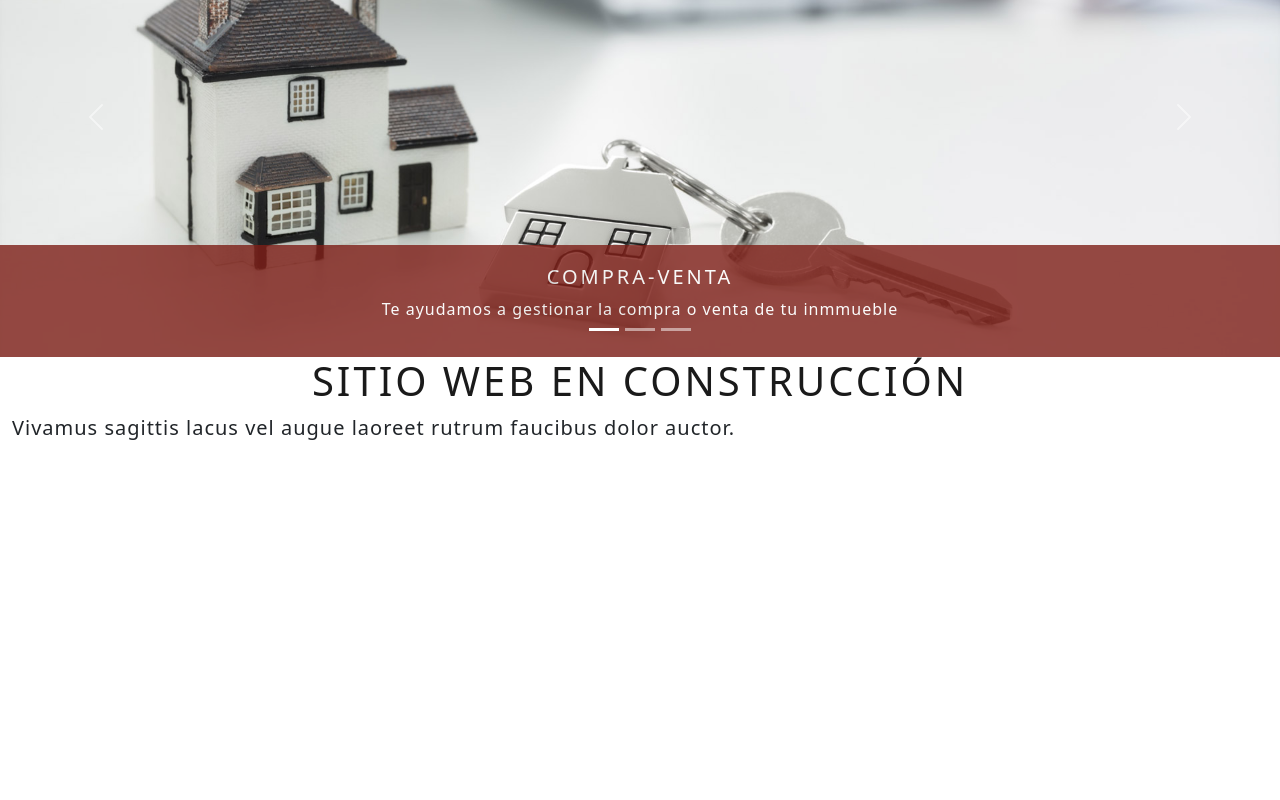
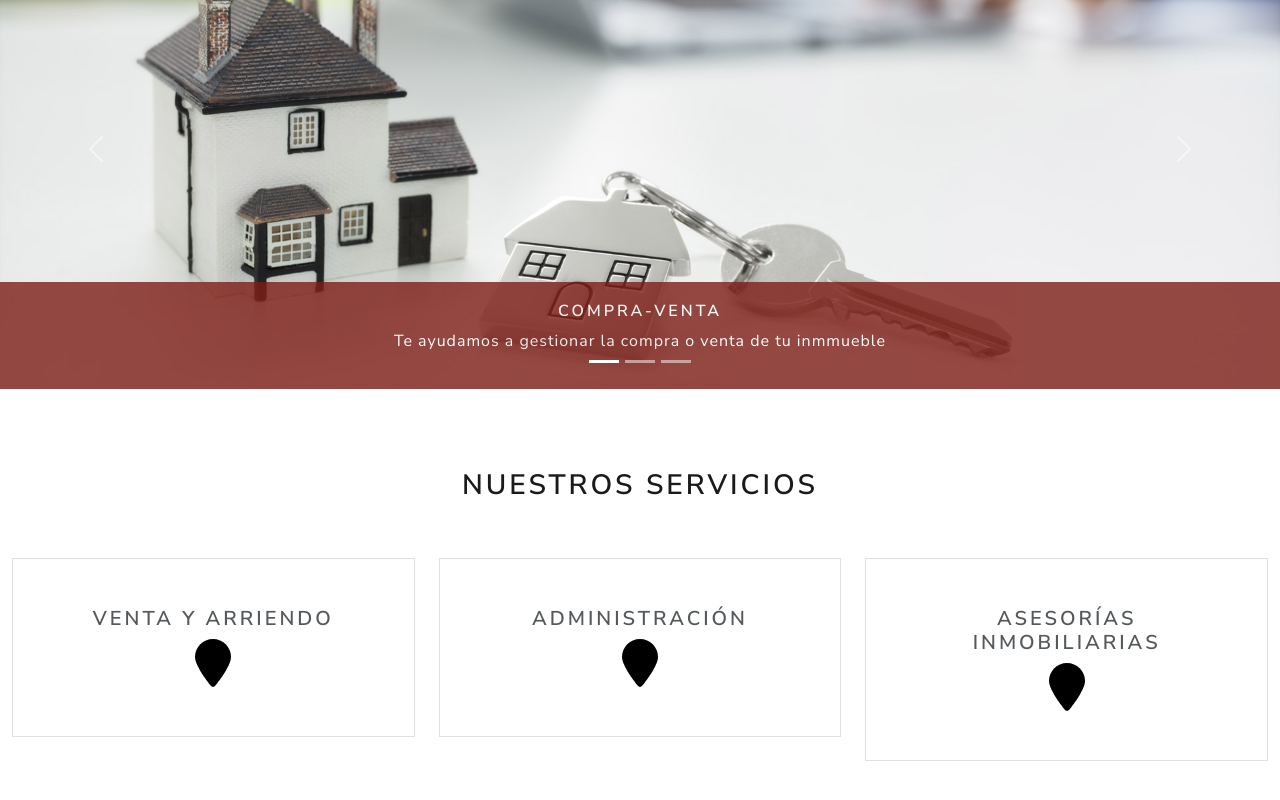
Before and after one commit to sebackend/fimarqpropiedades, a Next.js app: page / in a window 1280 px wide. Shown: the part 438-1238 px from the top of the page. Before the commit the page ends 897 px from the top, so only its background shows below. Built offline with nearby package versions, Linux system fonts and the light colour scheme.

Commit message:
adding section 'our services'

```diff
--- a/components/Layout/index.js
+++ b/components/Layout/index.js
@@ -24,7 +24,7 @@ const Layout = ({ children }) => {
       <Header />
       <LogoHeader />
       <NavbarTop />
-      <div className="container-fluid">{children}</div>
+      <div className="container-fluid main-container">{children}</div>
       <Footer />
     </>
   );
--- /dev/null
+++ b/components/ServicesList/index.js
@@ -0,0 +1,40 @@
+import { FontAwesomeIcon } from "@fortawesome/react-fontawesome";
+import { faLocationPin, faEnvelope } from "@fortawesome/free-solid-svg-icons";
+
+export default function ServicesList() {
+  return (
+    <>
+      <div className="row">
+        <div className="col-12">
+          <h2 className="text-center">Nuestros Servicios</h2>
+        </div>
+      </div>
+      <section className="row mt-5">
+        <div className="col-12 col-md-4">
+          <div className="card mb-3">
+            <div className="card-body text-center px-5 py-5">
+              <h4 className="card-title">Venta y Arriendo</h4>
+              <FontAwesomeIcon icon={faLocationPin} color="black" size="3x" />
+            </div>
+          </div>
+        </div>
+        <div className="col-12 col-md-4">
+          <div className="card mb-3">
+            <div className="card-body text-center px-5 py-5">
+              <h4 className="card-title">Administración</h4>
+              <FontAwesomeIcon icon={faLocationPin} color="black" size="3x" />
+            </div>
+          </div>
+        </div>
+        <div className="col-12 col-md-4">
+          <div className="card mb-3">
+            <div className="card-body text-center px-5 py-5">
+              <h4 className="card-title">Asesorías inmobiliarias</h4>
+              <FontAwesomeIcon icon={faLocationPin} color="black" size="3x" />
+            </div>
+          </div>
+        </div>
+      </section>
+    </>
+  );
+}
--- a/pages/index.js
+++ b/pages/index.js
@@ -1,6 +1,7 @@
 import Head from "next/head";
 import Image from "next/image";
 import Carousel from "../components/Carousel";
+import ServicesList from "../components/ServicesList";
 
 export default function Home() {
   return (
@@ -16,24 +17,9 @@ export default function Home() {
           <Carousel />
         </div>
 
-        <div className="col-12 h-100">
-          <h1 className="text-center">Sitio web en construcción</h1>
-
-          <p className="lead">
-            Vivamus sagittis lacus vel augue laoreet rutrum faucibus dolor
-            auctor.
-          </p>
+        <div className="col-12 mt-55">
+          <ServicesList />
         </div>
-
-        {/* <div className="col-12">
-          <Image
-            src="/promo.jpg"
-            width={100}
-            height={100}
-            alt="Promo"
-            layout="responsive"
-          />
-        </div> */}
       </main>
     </>
   );
--- a/styles/application.scss
+++ b/styles/application.scss
@@ -1,5 +1,9 @@
-@import 'bootstrap/scss/bootstrap.scss';
+// @import 'bootstrap/scss/bootstrap.scss';
 @import 'bootstrap.css';
+
+.main-container {
+  padding-bottom: 20rem;
+}
 
 .clickable{
   cursor: pointer;
@@ -32,6 +36,10 @@
   bottom: 0;
 }
 
+.mt-55 {
+  margin-top: 5rem;
+}
+
 @media (min-width: 700px) {
   .main-header {
     height: 55px;
```
